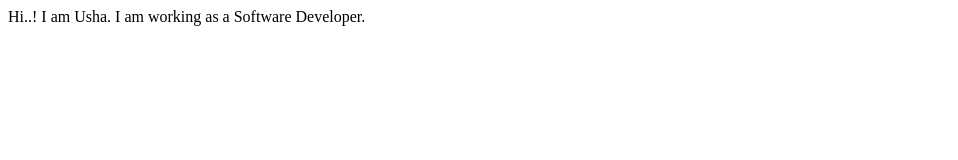
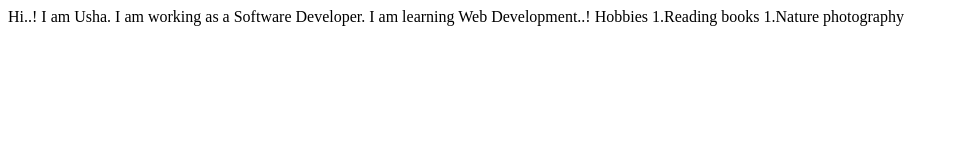
Before and after one commit to BGUsha/usha-portfolio, a plain HTML site: page index.html in a window 1280 px wide. Shown: the whole page, without its empty margins (0-958 px from the left). Drawn offline with Linux system fonts and the light colour scheme.

Commit message:
updating hobbies into portfolio

```diff
--- a/index.html
+++ b/index.html
@@ -8,5 +8,12 @@
 <body>
     Hi..!  I am Usha.
     I am working as a Software Developer.
+
+    I am learning Web Development..!
+
+    Hobbies
+    1.Reading books
+    1.Nature photography
+
 </body>
 </html>
```
